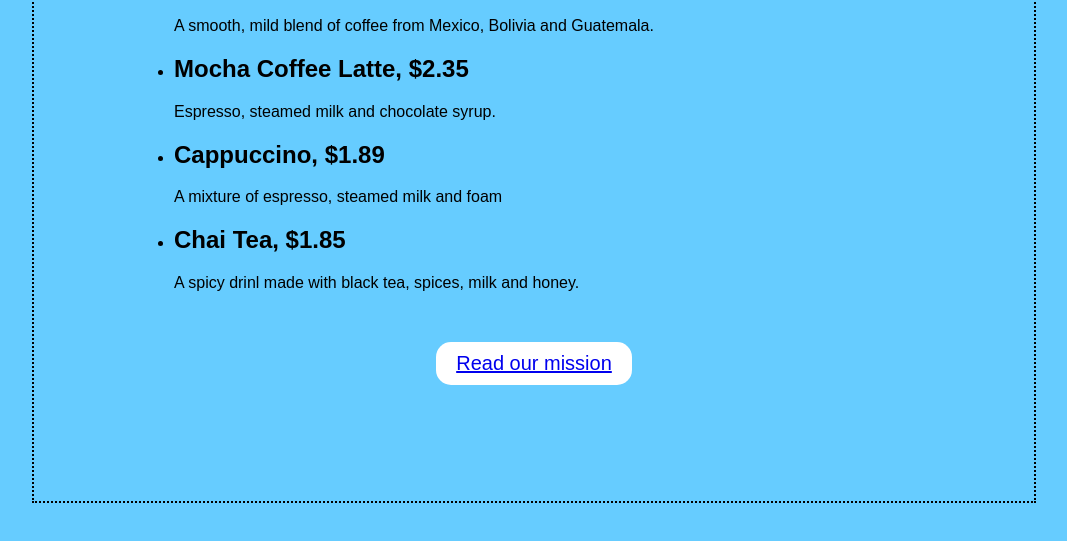
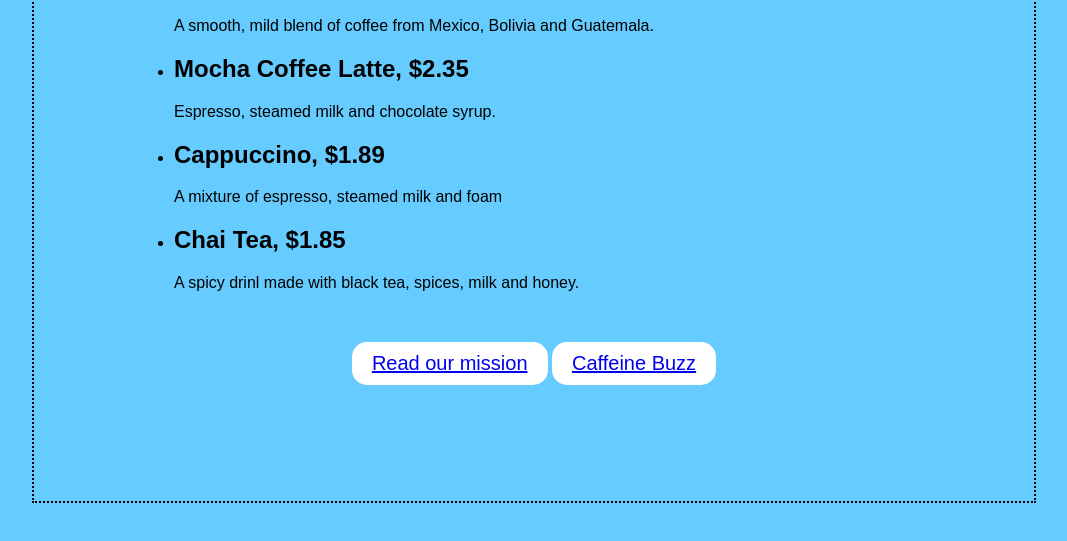
Before and after one commit to Poirot1729/Riddle-Me-Not, a plain HTML site: page index.html in a window 1280 px wide. Shown: the part 151-692 px from the top of the page, without its empty margins (106-1173 px from the left). Drawn offline with Linux system fonts and the light colour scheme.

Commit message:
Update index.html

```diff
--- a/index.html
+++ b/index.html
@@ -22,6 +22,7 @@
 	<br>
 	<p style="text-align:center;">
 		<button class="but"><a href="mission.html" >Read our mission</a></button>
+		<button class="but"><a href="http://wickedlysmart.com/buzz" >Caffeine Buzz</a></button>
 	</p>
 	</div>
 </body>
```
